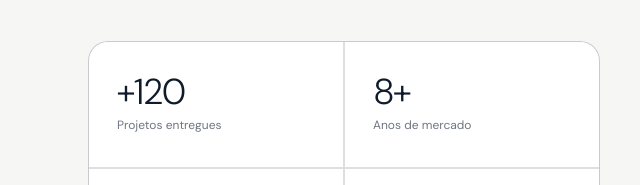
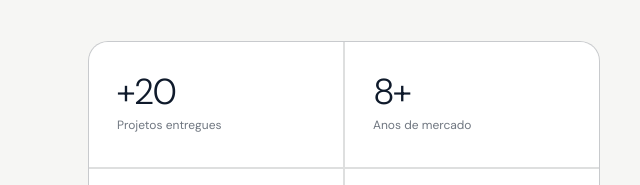
Before and after one commit to paulomachadof/quadro-page, a plain HTML site: page index.html in a window 1280 px wide. Shown: the part 2383-2568 px from the top of the page, 0-640 px from the left. Drawn offline with nearby package versions, Linux system fonts and the light colour scheme; a web font is replaced by a local one.

Commit message:
Update index.html

```diff
--- a/index.html
+++ b/index.html
@@ -1341,7 +1341,7 @@ document.addEventListener('keydown', e => { if (e.key === 'Escape') closeService
     <h2 class="section-title reveal">Parceiros na sua <em>jornada</em> tecnológica</h2>
     <div class="about-stats reveal">
       <div class="stat-cell">
-        <div class="num">+120</div>
+        <div class="num">+20</div>
         <div class="lbl">Projetos entregues</div>
       </div>
       <div class="stat-cell">
```
